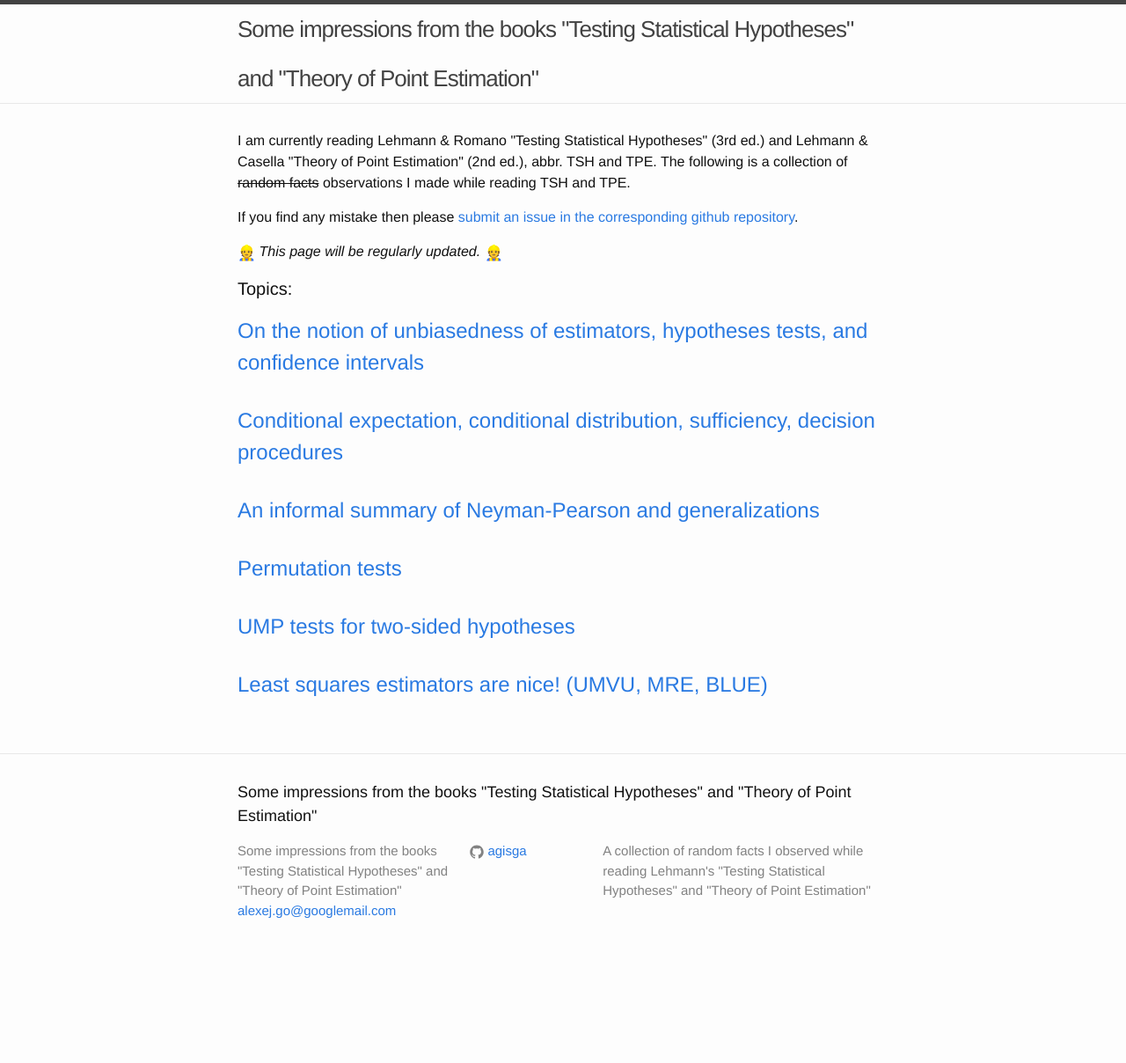
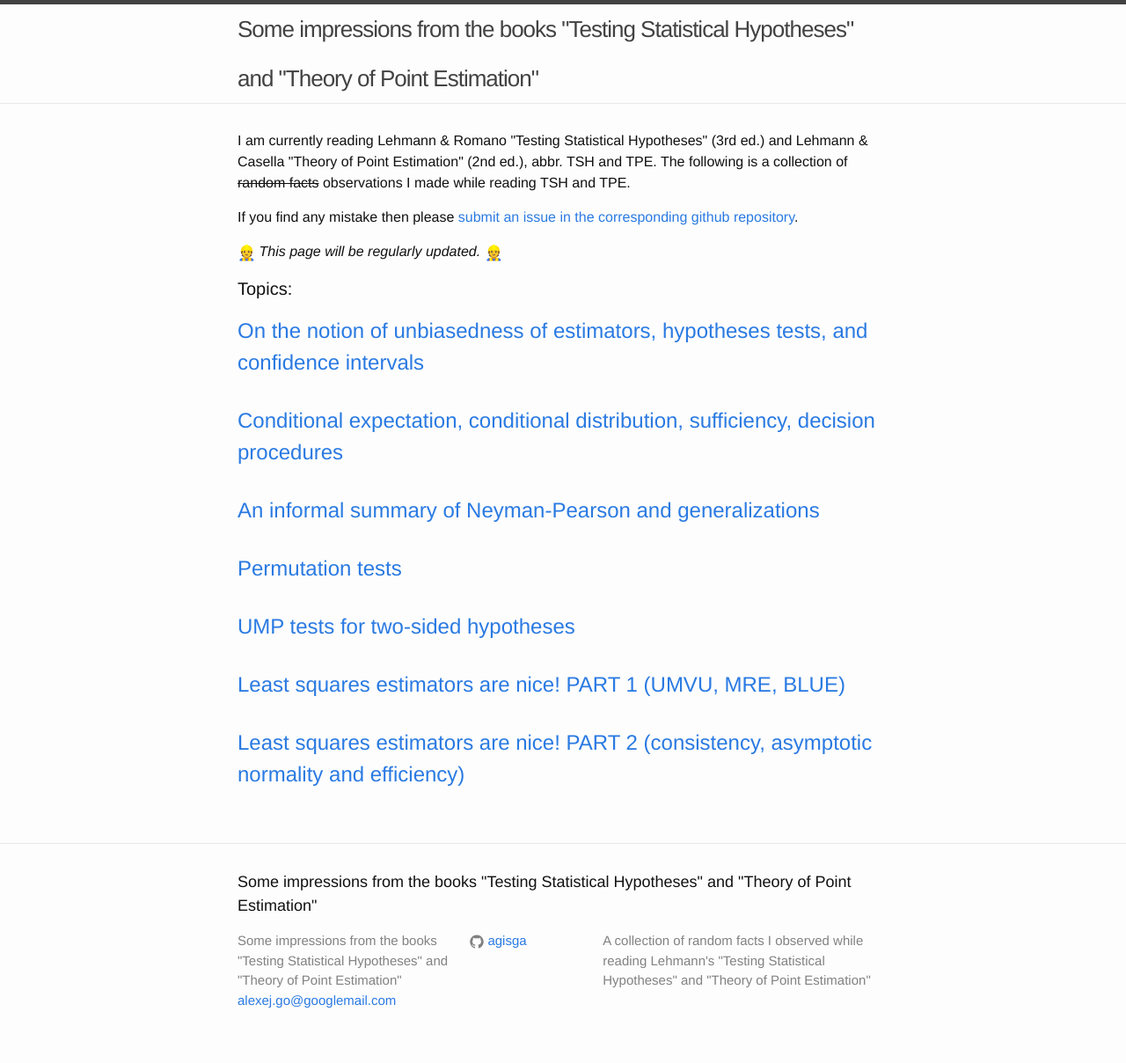
Before and after one commit to agisga/Lehmanns_TSH_and_TPE, a Jekyll site: the page built from index.html, in a window 1280 px wide. Shown: the whole page at 88% size. Built offline with Jekyll 4.4.1, drawn with Linux system fonts in a browser that asks for light colours; emoji names are drawn with the system emoji font; Markdown is read by kramdown in place of the engine named in the settings; before the commit the page ends 1106 px from its top, so only the background shows below that; some of the changed lines change nothing that is shown.

Commit message:
Adds a new post about asymptotic properties of estimators in a linear model

```diff
--- /dev/null
+++ b/_posts/2015-10-24-LSE_so_nice_2.md
@@ -0,0 +1,181 @@
+---
+layout: post
+title: Least squares estimators are nice! PART 2 (consistency, asymptotic normality and efficiency)
+---
+
+Chapter 6 in TPE introduces measures of asymptotic optimality of estimators, such as [consistency](https://en.wikipedia.org/wiki/Consistent_estimator) and [efficiency](https://en.wikipedia.org/wiki/Efficient_estimator) as the sample size gets large. Here, I aim to apply these results in the setting of linear models.
+
+## Overview of the results on asymptotics in TPE
+
+Theorem 6.3.7 establishes the existence of a consistent sequence of roots of the log-likelihood in a one-parameter family of distributions (i.e. a sequence of estimators $\hat{\theta}\subscript{n}$ such that $\hat{\theta}\subscript{n} \rightarrow \theta$ in probability, where $\theta$ denotes the true parameter to be estimated). The Theorem does not tell us how exactly to pick a consistent sequence, unless the log-likelihood has a unique root for all $n$, in which case the sequence of maximum likelihood estimators is consistent (see Corollary 6.3.8).
+
+Theorem 6.3.10 extends the previous result by establishing that any consistent sequence of roots of the log-likelihood is asymptotically normal with asymptotic variance given by $\frac{1}{\mathcal{I}(\theta)}$, the inverse of the [Fisher's information](https://en.wikipedia.org/wiki/Fisher_information). Such a sequence $\hat{\theta}\subscript{n}$ is called an *efficient likelihood estimator*. In particular, $\hat{\theta}\subscript{n}$ is also *asymptotically efficient*, meaning that it attains the [Cramér–Rao lower bound](https://en.wikipedia.org/wiki/Cram%C3%A9r%E2%80%93Rao_bound) asymptotically.
+
+Finally, Theorem 6.5.1 extends the previous results to the multi-parameter case. When the true parameter $\theta$ is a vector, there exist solutions $\hat{\theta}\subscript{n}$ to the likelihood equation (under some additional regularity conditions), such that $\hat{\theta}\subscript{jn} \rightarrow \theta\subscript{j}$ in probability and $\sqrt{n}(\hat{\theta}\subscript{n} - \theta) \overset{\mathcal{L}}{\rightarrow} \mathcal{N}(0,\mathcal{I}(\theta)^{-1})$. In particular, $\hat{\theta}\subscript{jn}$ is asymptotically efficient for each $j$.
+
+Additionally, TPE presents multiple results on how to find a consistent estimator when the log-likelihood has multiple roots. For the one-parameter case see Theorem 6.4.3, Corollary 6.4.4 and Examples 6.4.6, 6.4.7 and 6.4.10, as well as other results in Section 4 of Chapter 6 in TPE. These results are extended to the multi-parameter situation in Theorem 6.5.3 and Corollary 6.5.4.
+
+## Application to a stochastic linear model
+
+The usual formulation of a linear model is $y\subscript{i} = x\subscript{i}^T \beta + \varepsilon\subscript{i}$, where $\varepsilon\subscript{i}$ are i.i.d. error terms, and the $x\subscript{i}$ are (deterministic) measurements of the predictor variables for the $i$th subject. The above results on asymptotics cannot be applied to this model, because the observations $y\subscript{i}$ are not identically distributed. However, if we consider $x\subscript{i}$ to be stochastic and i.i.d., then the tupels $(y\subscript{i}, x\subscript{i})$ are i.i.d. observations of a random vector $(y, x)$, and consequently the above theory is applicable.
+
+Thus, we consider the following model formulation:
+
+$$
+\begin{eqnarray}
+y\subscript{i} | x\subscript{i} &=& x\subscript{i}^T \beta + \varepsilon\subscript{i}, \quad y\subscript{i}, \varepsilon\subscript{i} \in \mathbb{R}, x\subscript{i}, \beta \in \mathbb{R}^p, \nonumber \\\\\\
+x\subscript{i} &\sim& \mathrm{i.i.d.}\,F\subscript{\xi}, \quad \varepsilon\subscript{i} \sim \mathrm{i.i.d.}\,\mathcal{N}(0,\sigma^2), \quad x\subscript{i} \,\mathrm{and}\, \varepsilon\subscript{i} \,\mathrm{are\,independent}, \nonumber \\\\\\
+\mathrm{E}(x\subscript{i}) &=& \int z \mathrm{d}F\subscript{\xi}(z) \,\mathrm{and}\, \mathrm{E}(x\subscript{i}x\subscript{i}^T) = \int zz^T \mathrm{d}F\subscript{\xi}(z) \,\mathrm{both\,exist}. \nonumber
+\end{eqnarray}
+$$
+
+Writing $y = (y\subscript{1}, \dots, y\subscript{N})^T \in \mathbb{R}^{N}$, $X = (x\subscript{1}, \dots, x\subscript{N})^T \in \mathbb{R}^{N\times p}$ and $f(\cdot; \xi) = \frac{\partial}{\partial x} F\subscript{\xi}(x)$, it follows that the log-likelihood is given by
+
+$$l(\beta, \sigma^2; \xi) = -\frac{N}{2}\log(2\pi) - \frac{N}{2}\log(\sigma^2) - \frac{1}{2\sigma^2}\\|y - X\beta\\|\subscript{2}^2 + \sum \log f(x\subscript{i}; \xi).$$
+
+It is apparent that $\xi$ is asymptotically uncorrelated with $(\beta, \sigma^2)$. Thus, the estimation of $(\beta, \sigma^2)$ and $\xi$ can be performed separately without efficiency loss.
+
+### Maximum likelihood estimators and information matrix
+
+Using basic rules of differentiation of matrices, vectors and scalar forms we arrive at
+
+$$
+\begin{eqnarray}
+\frac{\partial l}{\partial \beta} &=& -\frac{1}{\sigma^2} (X^T X \beta - X^T y), \nonumber \\\\\\
+\frac{\partial l}{\partial \sigma^2} &=& -\frac{N}{2\sigma^2} + \frac{\\|y - X\beta\\|\subscript{2}^2}{2(\sigma^2)^2}, \nonumber \\\\\\
+\frac{\partial^2 l}{\partial \beta \partial \beta} &=& -\frac{1}{\sigma^2} X^T X, \nonumber \\\\\\
+\frac{\partial^2 l}{\partial \beta \partial \sigma^2} &=& \frac{\partial^2 l}{\partial \sigma^2 \partial \beta} = \frac{1}{(\sigma^2)^2} (X^T X \beta - X^T y), \nonumber \\\\\\
+\frac{\partial^2 l}{\partial \sigma^2 \partial \sigma^2} &=& \frac{N}{2(\sigma^2)^2} - \frac{\\|y - X\beta\\|\subscript{2}^2}{(\sigma^2)^3}. \nonumber
+\end{eqnarray}
+$$
+
+Setting the first derivatives to zero, it follows that the maximum likelihood estimators are
+
+$$
+\begin{equation}
+\label{LSE}
+\hat{\beta} = (X^T X)^{-1} X^T y,
+\end{equation}
+$$
+
+which is also known as the least squares estimator of $\beta$, and
+
+$$
+\begin{equation}
+\label{MSE}
+\hat{\sigma}^2 = \frac{\\|y - X\beta\\|\subscript{2}^2}{N}.
+\end{equation}
+$$
+
+In order to obtain the information matrix we take expectations of the second derivatives:
+
+$$
+\begin{eqnarray}
+\mathrm{E}\left(\frac{\partial^2 l}{\partial \beta \partial \beta}\right) &=& -\frac{1}{\sigma^2} \sum\subscript{i=1}^N \mathrm{E}(x\subscript{i} x\subscript{i}^T) = - \frac{N}{\sigma^2} \int zz^T \mathrm{d}F\subscript{\xi}(z), \nonumber \\\\\\
+\mathrm{E}\left(\frac{\partial^2 l}{\partial \beta \partial \sigma^2}\right) &=& \frac{1}{(\sigma^2)^2} \left[ \mathrm{E}(X^T X \beta) - \mathrm{E}(\mathrm{E}(X^T y |X))\right] \nonumber \\\\\\
+&=& \frac{1}{(\sigma^2)^2} \left[ \mathrm{E}(X^T X \beta) - \mathrm{E}(X^T X \beta) \right] = 0, \nonumber \\\\\\
+\mathrm{E}\left(\frac{\partial^2 l}{\partial \sigma^2 \partial \sigma^2}\right) &=& \frac{N}{2(\sigma^2)^2} - \frac{\mathrm{E}(\mathrm{E}(\\|y - X\beta\\|\subscript{2}^2 | X))}{(\sigma^2)^3} \nonumber \\\\\\
+&=& \frac{N}{2(\sigma^2)^2} - \frac{\mathrm{E}(\\|X \beta + \varepsilon - X\beta\\|\subscript{2}^2)}{(\sigma^2)^3} \nonumber \\\\\\
+&=& \frac{N}{2(\sigma^2)^2} - \frac{N\sigma^2}{(\sigma^2)^3} = - \frac{N}{2(\sigma^2)^2}. \nonumber
+\end{eqnarray}
+$$
+
+Consequently, the information of $(\beta, \sigma^2)$ is given by
+
+$$
+\mathcal{I}\left( \begin{pmatrix} \beta \\\\ \sigma^2 \end{pmatrix} \right) =
+\begin{pmatrix}
+\frac{N}{\sigma^2} \int zz^T \mathrm{d}F\subscript{\xi}(z) & 0 \\\\
+0 & \frac{N}{2(\sigma^2)^2}
+\end{pmatrix}.
+$$
+
+### Consistency, asymptotic normality and efficiency
+
+In the model considered above, $(\beta, \sigma^2)$ parametrize distinct distributions with a common support, and the observations $(y\subscript{i}, x\subscript{i}, \varepsilon\subscript{i})$ are i.i.d. Therefore, we can use the standard asymptotic theory presented in Chapter 6 of TPE.
+
+#### Assumptions
+
+Still, in order to apply Theorem 5.1 of Section 6 in TPE, a number of additional conditions have to be verified. These are given as (A), (B), (C) and (D) in Section 5 of Chapter 6, and are checked in the following.
+
+**(A)** This is the assumption that the true parameter $(\beta, \sigma^2)$ is contained in a small open neighborhood, on which $l$ is three times differentiable. Unless the above model is degenerate (i.e. $\sigma^2 = 0$), the assumption should be valid.
+
+**(B)** Here we need to verify:
+
+1. $\mathrm{E}\left(\frac{\partial l}{\partial \beta}\right) = -\frac{1}{\sigma^2} \mathrm{E}(X^T X \beta - X^T y) = 0$.
+2. $\mathrm{E}\left(\frac{\partial l}{\partial \sigma^2}\right) = -\frac{N}{2\sigma^2} + \frac{\mathrm{E}\\|y - X\beta\\|\subscript{2}^2}{2(\sigma^2)^2} = 0$.
+3. $\forall j,k \in \\{1,\dots,p+1\\} : \mathrm{E}\left(-\frac{\partial^2 l}{\partial \theta\subscript{j} \partial \theta\subscript{k}} \right)
+= \mathrm{E}\left(\frac{\partial l}{\partial \theta\subscript{j}} \cdot \frac{\partial l}{\partial \theta\subscript{k}} \right)$, where $\theta := (\beta, \sigma^T)^T$.
+      This easily follows by observing that
+
+      $$\frac{\partial^2 l}{\partial \theta\subscript{j} \partial \theta\subscript{k}} = \frac{\partial^2}{\partial \theta\subscript{j} \partial \theta\subscript{k}} \log(g) = \frac{\frac{\partial^2 g}{\partial \theta\subscript{j} \partial \theta\subscript{k}}}{g} - \frac{\frac{\partial g}{\partial \theta\subscript{j}} \frac{\partial g}{\partial \theta\subscript{k}}}{g^2} = \frac{\frac{\partial^2 g}{\partial \theta\subscript{j} \partial \theta\subscript{k}}}{g} - \frac{\partial l}{\partial \theta\subscript{j}} \frac{\partial l}{\partial \theta\subscript{k}},$$
+
+      where $g$ is the joint density of $(y\subscript{i}, x\subscript{i})$, and then taking the expectation of both sides.
+
+**(C)** The information matrix $\mathcal{I}\left( \begin{pmatrix} \beta \\\\ \sigma^2 \end{pmatrix} \right)$ has to be positive definite. It is a covariance matrix and therefore at least positive semi-definite. In practice, positive definiteness can be safely assumed, because a covariance matrix $\mathrm{Cov}(z)$ is only positive semi-definite rather than positive definite if and only if $a^T z$ constant with probability 1 for some vector $a$.
+
+**(D)** This condition essentially requires that the third derivatives of the log-likelihood should be bounded in a small neighborhood of the true parameter $(\beta, \sigma^2)$. By looking at the previously computed second derivatives, it is clear that the condition is satisfied.
+
+#### Conclusion
+
+Thus, all assumptions of Theorem 6.5.1 in TPE are satisfied, and it follows the conclusion:
+
+1. The maximum likelihood estimators ($\ref{LSE}$) and ($\ref{MSE}$) are consistent for estimating $\beta$ and $\sigma^2$. That is, the well-known least squares estimator $\hat{\beta}$ converges in probability to the true parameter $\beta$, and $\hat{\sigma}^2$ converges in probability to the true $\sigma^2$.
+
+2. The derived maximum likelihood estimators ($\ref{LSE}$) and ($\ref{MSE}$) are asymptotically normal:
+
+    $$\mathcal{I}\left( \begin{pmatrix} \beta \\\\ \sigma^2 \end{pmatrix} \right)^{1/2} \left[ \begin{pmatrix} \hat{\beta} \\\\ \hat{\sigma}^2 \end{pmatrix} - \begin{pmatrix} \beta \\\\ \sigma^2 \end{pmatrix} \right]
+\overset{\mathcal{L}}{\longrightarrow} \mathcal{N}(0, I),$$
+
+    where
+
+    $$
+    \mathcal{I}\left( \begin{pmatrix} \beta \\\\ \sigma^2 \end{pmatrix} \right) =
+    \begin{pmatrix}
+    \frac{N}{\sigma^2} \int zz^T \mathrm{d}F\subscript{\xi}(z) & 0 \\\\
+    0 & \frac{N}{2(\sigma^2)^2}
+    \end{pmatrix}.
+    $$
+
+3. The estimator $\hat{\sigma}^2$ as well as all estimators $\hat{\beta}\subscript{i}$ (for each $i\in\\{1,\dots,p\\}$) are asymptotically efficient in the sense that each of those achieves its respective [Cramér–Rao lower bound](https://en.wikipedia.org/wiki/Cram%C3%A9r%E2%80%93Rao_bound) asymptotically.
+
+#### Alternative proof
+
+In Section 3.6.2 of Demidenko (2013) "Mixed Models: Theory and Applications with R" (2nd ed.), consistency and asymptotic normality of the least squares estimator in a linear model with stochastic predictors $x\subscript{i}$ is established based on the Law of Large Numbers and a multivariate version of the Central Limit Theorem.
+
+## Asymptotics of a deterministic linear model
+
+Even though, for reasons delineated above, the theory of Chapter 6 in TPE cannot be applied when the predictors $x\subscript{i}$ are considered deterministic rather than random, asymptotic properties of the estimators can still be established.
+
+* [Fahrmeir and Kaufmann (1985) "Consistency and Asymptotic Normality of the Maximum Likelihood Estimator in Generalized Linear Models"](https://projecteuclid.org/euclid.aos/1176346597) under some regularity conditions give a proof of the weak and strong consistency as well as asymptotic normality of estimators in generalized linear models, of which the linear model is a simple special case.
+
+* [Robbins and Wei (1978) "Strong consistency of least squares estimates in multiple regression"](http://www.ncbi.nlm.nih.gov/pmc/articles/PMC392707/pdf/pnas00019-0030.pdf) prove that the least squares estimator $\hat{\beta} = (X^T X)^{-1} X^T y$ is consistent if $(X^T X)^{-1} \rightarrow 0$ as $N\rightarrow \infty$, without any distributional assumptions on $y$ apart from independence.
+
+* Section 13.1.1 in Demidenko (2013) "Mixed Models: Theory and Applications with R" (2nd ed.) presents the following proof of asymptotic normality of the least squares estimator.
+
+    Consider the model $y\subscript{i} = x\subscript{i}^T \beta + \varepsilon\subscript{i}$ for $i = 1,\ldots,N$, where $y\subscript{i}, \varepsilon\subscript{i} \in \mathbb{R}$ and $x\subscript{i}, \beta \in \mathbb{R}^p$.
+    Assume that the $\varepsilon\subscript{i}$ are i.i.d. with $\mathrm{E}(\varepsilon\subscript{i}) = 0$ and $\mathrm{Var}(\varepsilon\subscript{i}) = \sigma^2$.
+    Assume that $\lim N^{-1} \sum\subscript{i=1}^N x\subscript{i}x\subscript{i}^T = V$, and that there is a constant $c$ such that $\\|x\subscript{i}\\| \leq c$.
+    Then by a multivariate version of the Central Limit Theorem it holds that
+
+    $$
+    \begin{equation}
+    \label{CLT}
+    \frac{1}{\sqrt{N}} \sum\subscript{i=1}^N x\subscript{i}\varepsilon\subscript{i} \overset{\mathcal{L}}{\longrightarrow} \mathcal{N}(0, \sigma^2 V).
+    \end{equation}
+    $$
+
+    The least squares estmator can be expressed as
+
+    $$
+    \begin{equation}
+    \label{OLS}
+    \hat{\beta} = \left(\sum\subscript{i=1}^N x\subscript{i} x\subscript{i}^T \right)^{-1} \left(\sum\subscript{i=1}^N x\subscript{i} y\subscript{i} \right).
+    \end{equation}
+    $$
+
+    Together, $(\ref{CLT})$ and $(\ref{OLS})$ imply that
+
+    $$\hat{\beta} \overset{\mathcal{L}}{\longrightarrow} \mathcal{N}\left(\beta, \sigma^2 \left(\sum\subscript{i=1}^N x\subscript{i} x\subscript{i}^T \right)^{-1} \right).$$
+
+It is also worth pointing out that under a normality assumption on the error terms, (small sample) distributions of the estimators $\hat{\beta}$ and $\hat{\sigma}^2$ can be easily derived (in particular, $\hat{\beta} \sim \mathcal{N}(\beta, \sigma^2 (X^T X)^{-1})$ and $\frac{\\|y - X\hat{\beta}\\|\subscript{2}^2}{\sigma^2} \sim \chi\subscript{N-p}^2$). The normality assumption in fact seems currently to be the standard in the statistical modeling literature. Moreover, under the normality assumption the estimators fulfill further optimality assumptions, such as [uniform minimum variance unbiasedness and minimum risk equivariance](/Lehmanns_TSH_and_TPE/LSE_so_nice/).
--- a/_posts/2015-10-25-LSE_so_nice.md
+++ b/_posts/2015-10-25-LSE_so_nice.md
@@ -1,6 +1,6 @@
 ---
 layout: post
-title: Least squares estimators are nice! (UMVU, MRE, BLUE)
+title: Least squares estimators are nice! PART 1 (UMVU, MRE, BLUE)
 ---
 
 The well-known least squares estimator (LSE) for the coefficients of a linear model is the "best" possible estimator according to several different criteria. Three types of such optimality conditions under which the LSE is "best" are discussed below. In the process, we also briefly look at the "best" estimators of the variance in a linear model.
```
Also changed, not shown: 8 other files.
